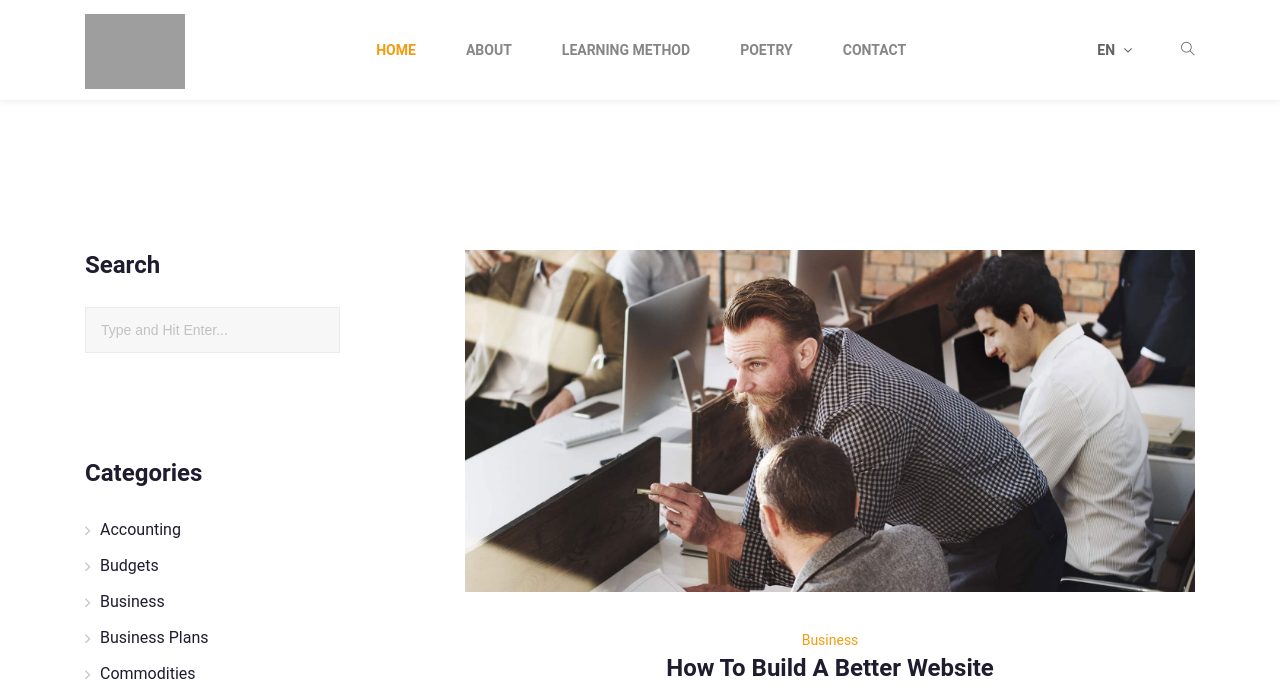
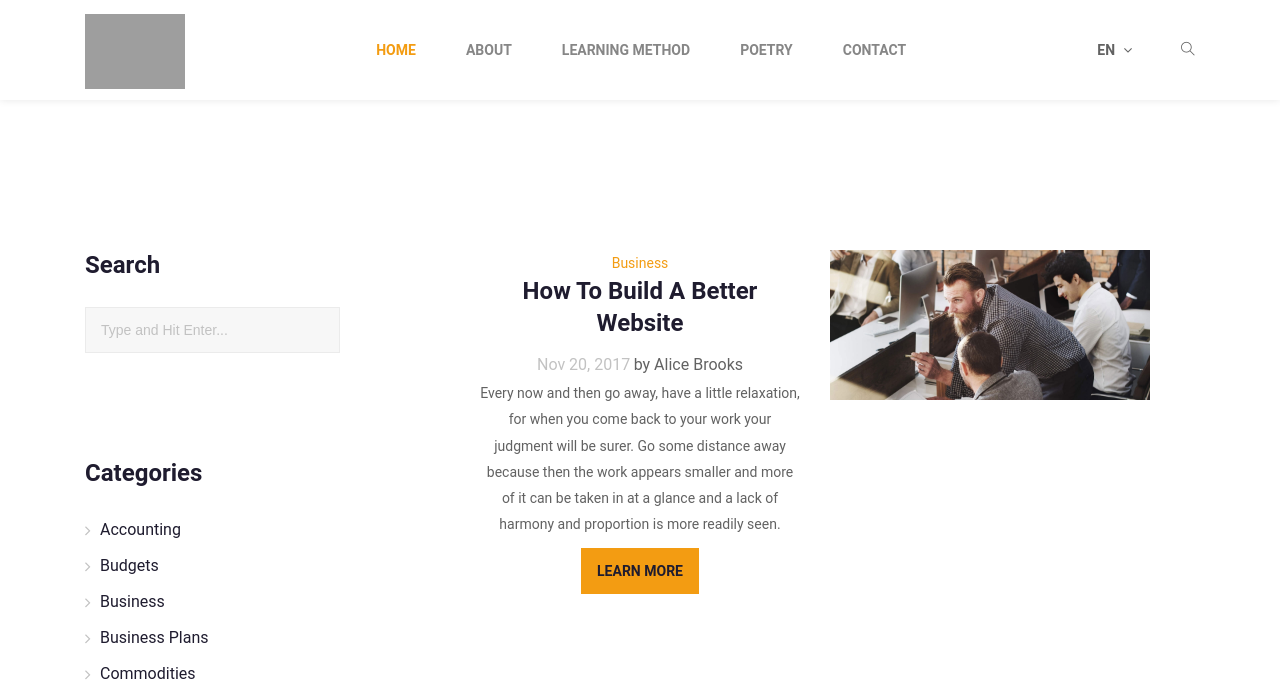
Before and after one commit to Lemoenskil/poetische-metode-internationale-taal, a Django app: page /poems in a window 1280 px wide. Shown: the top 691 px of the page. Run offline with Django 3.2, Linux system fonts and the light colour scheme; some libraries are stand-ins or nearby versions; grey boxes are pictures that could not be loaded.

Commit message:
changing the poem page layout

```diff
--- a/poems/templates/poems.html
+++ b/poems/templates/poems.html
@@ -6,24 +6,6 @@
 
 			<!-- Content-->
 			<div class="md-content">
-
-				<!-- page-title
-				<div class="page-title">
-					<div class="container">
-						<div class="row">
-							<div class="col-lg-8 offset-0 offset-sm-0 offset-md-0 offset-lg-2 ">
-								<h2 class="page-title__title">Our blog</h2>
-
-
-								<nav><a class="breadcrumb__item" href="#">Home</a><span class="breadcrumb__item active">Blog</span>
-								</nav>
-
-							</div>
-						</div>
-					</div>
-				</div>
-				End / page-title -->
-
 
 				<!-- Section -->
 				<section class="md-section">
@@ -34,23 +16,44 @@
 							<div class="layout-blog__content">
 
 								<!--  -->
-								<div class="post-01__style-02 md-text-center">
-									<div class="post-01__media"><a href={% url 'poems_detail' %}><img src="static/img/blogs/1.jpg" alt=""/></a>
-									</div>
-									<div>
+								<div class="col-12 post-01__style-02 md-text-center row">
+									<div class="col-6">
 										<ul class="post-01__categories">
 											<li><a href="#">Business</a></li>
 										</ul>
 										<h2 class="post-01__title"><a href="blog-detail.html">How To Build A Better Website</a></h2>
 										<div class="post-01__time">Nov 20, 2017</div>
 										<div class="post-01__note">by Alice Brooks</div>
+										<div class="overflow-hidden">
+											<p data-zanim-xs="{&quot;delay&quot;:0.2}" style="opacity: 1; transform: matrix(1, 0, 0, 1, 0, 0);">Every now and then go away, have a little relaxation, for when you come back to your work your judgment will be surer. Go some distance away because then the work appears smaller and more of it can be taken in at a glance and a lack of harmony and proportion is more readily seen.</p>
+										</div>
+										<div data-zanim-xs="{&quot;delay&quot;:0.3}" style="opacity: 1; transform: matrix(1, 0, 0, 1, 0, 0);">
+											<a class="btn btn-capsule btn-outline-primary mt-4" href="#">learn more</a>
+										</div>
+									</div>
+									<div class="col-6 post-01__media"><a href={% url 'poems_detail' %}><img src="static/img/blogs/1.jpg" alt=""/></a>
 									</div>
 								</div><!-- End /  -->
 
 
 								<!--  -->
-								<div class="post-01__style-02 md-text-center">
-									<div class="post-01__media">
+								<div class="col-12 post-01__style-02 md-text-center row">
+
+									<div class="col-6">
+										<ul class="post-01__categories">
+											<li><a href="#">Services</a></li>
+										</ul>
+										<h2 class="post-01__title"><a href="blog-detail.html">Design a Perfect Homepage</a></h2>
+										<div class="post-01__time">Oct 28, 2017</div>
+										<div class="post-01__note">by Cynthia Aguilar</div>
+										<div class="overflow-hidden">
+											<p data-zanim-xs="{&quot;delay&quot;:0.2}" style="opacity: 1; transform: matrix(1, 0, 0, 1, 0, 0);">Every now and then go away, have a little relaxation, for when you come back to your work your judgment will be surer. Go some distance away because then the work appears smaller and more of it can be taken in at a glance and a lack of harmony and proportion is more readily seen.</p>
+										</div>
+										<div data-zanim-xs="{&quot;delay&quot;:0.3}" style="opacity: 1; transform: matrix(1, 0, 0, 1, 0, 0);">
+											<a class="btn btn-capsule btn-outline-primary mt-4" href="#">learn more</a>
+										</div>
+									</div>
+									<div class="col-6 post-01__media">
 
 											<!-- video -->
 											<div class="video" data-init="video">
@@ -64,57 +67,13 @@
 											</div><!-- End / video -->
 
 									</div>
-									<div>
-										<ul class="post-01__categories">
-											<li><a href="#">Services</a></li>
-										</ul>
-										<h2 class="post-01__title"><a href="blog-detail.html">Design a Perfect Homepage</a></h2>
-										<div class="post-01__time">Oct 28, 2017</div>
-										<div class="post-01__note">by Cynthia Aguilar</div>
-									</div>
 								</div><!-- End /  -->
 
-
-								<!--  -->
-								<div class="post-01__style-02 md-text-center">
-									<div class="post-01__media">
-										<div><iframe width="100%" scrolling="no" frameborder="no" src="https://w.soundcloud.com/player/?url=https%3A//api.soundcloud.com/tracks/308178330&amp;color=%23ff5500&amp;auto_play=false&amp;hide_related=false&amp;show_comments=true&amp;show_user=true&amp;show_reposts=false&amp;show_teaser=true&amp;visual=true"></iframe></div>
-									</div>
-									<div>
-										<ul class="post-01__categories">
-											<li><a href="#">Business</a></li>
-										</ul>
-										<h2 class="post-01__title"><a href="blog-detail.html">How to Create and Manage SVG Sprites</a></h2>
-										<div class="post-01__time">Oct 28, 2017</div>
-										<div class="post-01__note">by Brandon Hanson</div>
-									</div>
-								</div><!-- End /  -->
-
-
-								<!--  -->
-								<div class="post-01__style-02 md-text-center">
-									<div class="post-01__media">
-
-										<!-- carousel__element owl-carousel -->
-										<div class="carousel__element owl-carousel" data-options="{items: 1, loop: true, nav: true, dots: false}">
-											<div><img src="http://unsplash.it/400/300" alt=""/></div>
-											<div><img src="http://unsplash.it/400/300" alt=""/></div>
-										</div><!-- End / carousel__element owl-carousel -->
-
-									</div>
-									<div>
-										<ul class="post-01__categories">
-											<li><a href="#">Services</a></li>
-										</ul>
-										<h2 class="post-01__title"><a href="blog-detail.html">Getting Started with Vue.Js</a></h2>
-										<div class="post-01__time">Oct 26, 2017</div>
-										<div class="post-01__note">by Jose Snyder</div>
-									</div>
-								</div><!-- End /  -->
-
-
 								<!-- pagination -->
-								<ul class="pagination"><a class="pagination__item" href="#">1</a><a class="pagination__item" href="#">2</a><a class="pagination__item" href="#">3</a><span class="pagination__item active">4</span>
+								<ul class="pagination">
+									<a class="pagination__item" href="#">1</a>
+									<a class="pagination__item" href="#">2</a>
+									<a class="pagination__item" href="#">3</a><span class="pagination__item active">4</span>
 								</ul><!-- End / pagination -->
 
 							</div>
@@ -157,7 +116,7 @@
 
 										<!-- widget-text__widget -->
 										<section class="widget-text__widget widget-text__style-04 widget">
-											<h3 class="widget-title">recent post</h3>
+											<h3 class="widget-title">recent poems</h3>
 											<div class="widget-text__content">
 
 												<!--  -->
@@ -180,39 +139,6 @@
 												</div><!-- End /  -->
 
 
-												<!--  -->
-												<div class="post-01__style-03">
-													<div>
-														<h2 class="post-01__title"><a href="#">How to Master Microcopy</a></h2>
-														<div class="post-01__time">Oct 10, 2017</div>
-														<div class="post-01__note">by Brandon Hanson</div>
-													</div>
-												</div><!-- End /  -->
-
-
-												<!--  -->
-												<div class="post-01__style-03">
-													<div>
-														<h2 class="post-01__title"><a href="#">Design a Perfect Homepage</a></h2>
-														<div class="post-01__time">Oct 19, 2017</div>
-														<div class="post-01__note">by Brandon Hanson</div>
-													</div>
-												</div><!-- End /  -->
-
-											</div>
-										</section><!-- End / widget-text__widget -->
-
-
-										<!-- widget-text__widget -->
-										<section class="widget-text__widget widget">
-											<h3 class="widget-title">popular tags</h3>
-											<div class="widget-text__content">
-
-												<!-- tagclould -->
-												<div class="tagclould"><a href="#">Accounting</a><a href="#">Budgets</a><a href="#">Business</a><a href="#">Business</a><a href="#">Plans</a><a href="#">Commodities</a><a href="#">Insurance</a><a href="#">Consulting</a>
-												</div><!-- End /  tagclould -->
-
-											</div>
 										</section><!-- End / widget-text__widget -->
 
 
```
